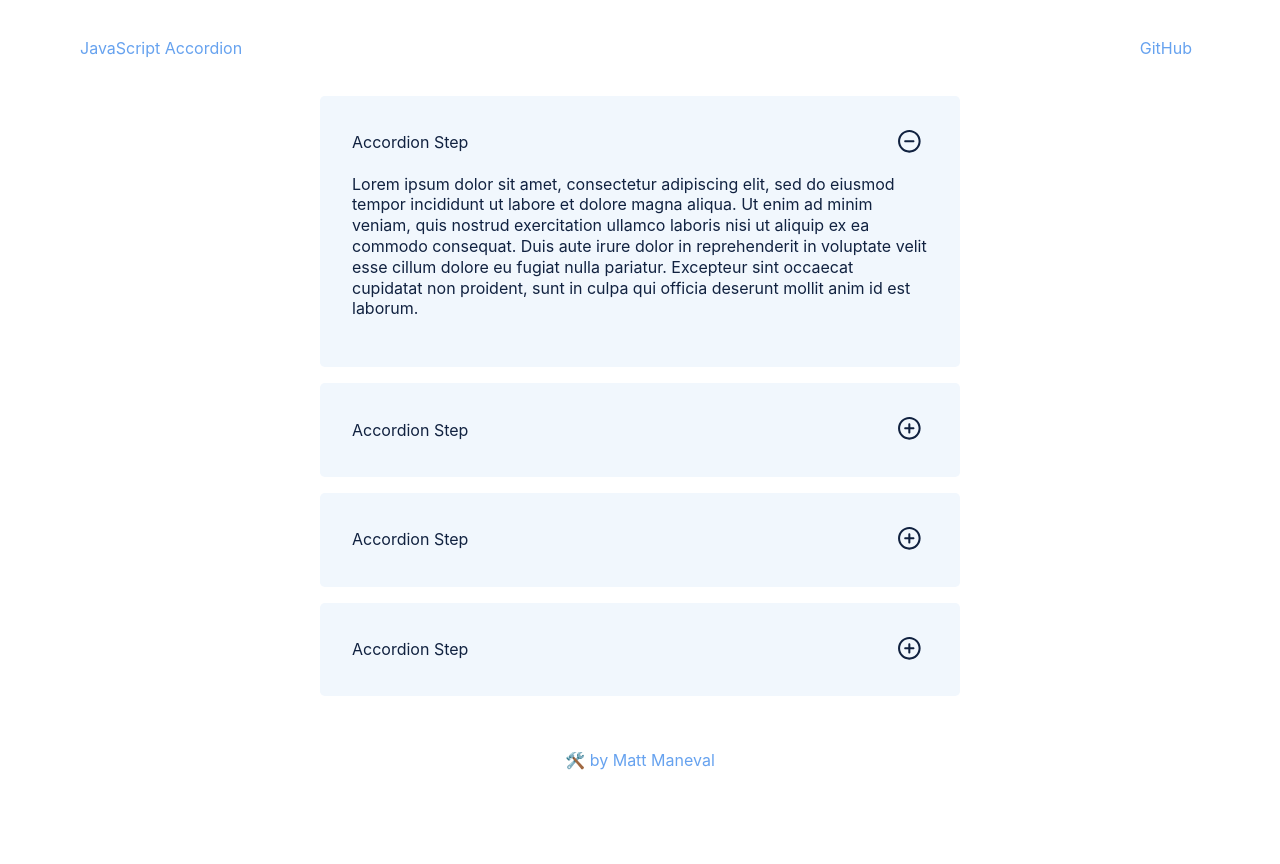
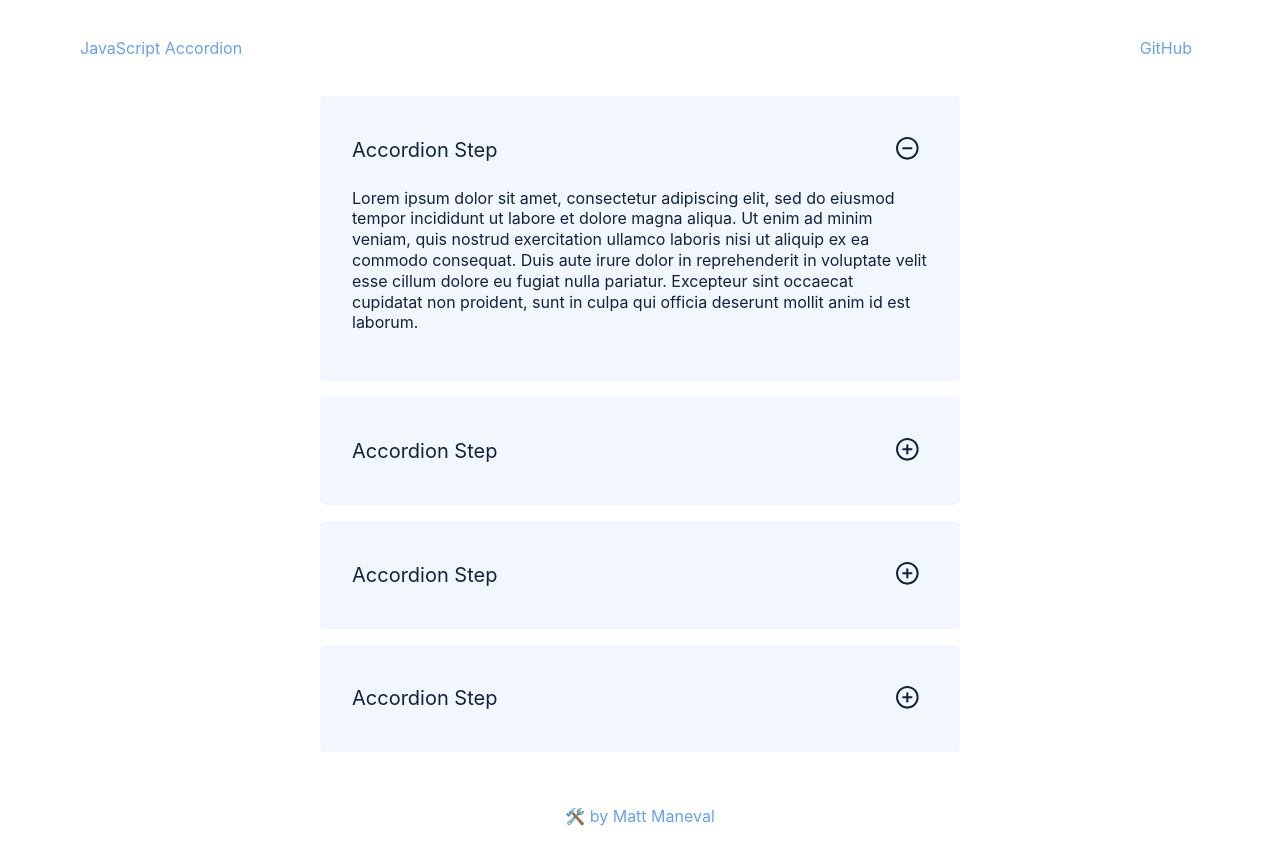
Before and after one commit to mattmaneval/accordion, a website built with Parcel: page src/index.html in a window 1280 px wide. Both pictures are taken after a click on the button 909 px from the left and 142 px from the top of the page. Before the commit the page ends 808 px from the top, so only its background shows below. Built offline with nearby package versions, Linux system fonts and the light colour scheme.

Commit message:
Revise some class names

```diff
--- a/src/index.html
+++ b/src/index.html
@@ -14,59 +14,59 @@
     <main>
       <div class="accordion">
 
-        <div class="accordion-step">
-          <div class="accordion-step-head">
-            <div class="accordion-step-title">Accordion Step</div>
-            <button class="accordion-step-button">
-              <svg xmlns:xlink="http://www.w3.org/1999/xlink" class="open"><use xlink:href="sprite.svg#plus-circle" /></svg>
-              <svg xmlns:xlink="http://www.w3.org/1999/xlink" class="close hidden"><use xlink:href="sprite.svg#minus-circle" /></svg>
+        <div class="accordion-panel">
+          <div class="accordion-panel-head">
+            <div class="accordion-panel-title">Accordion Step</div>
+            <button class="accordion-panel-button">
+              <svg xmlns:xlink="http://www.w3.org/1999/xlink"><use xlink:href="sprite.svg#plus-circle" /></svg>
+              <svg xmlns:xlink="http://www.w3.org/1999/xlink" class="collapsed"><use xlink:href="sprite.svg#minus-circle" /></svg>
             </button>
           </div>
-          <div class="accordion-step-content hidden">
+          <div class="accordion-panel-content collapsed">
             <p>Lorem ipsum dolor sit amet, consectetur adipiscing elit, sed do eiusmod tempor incididunt ut labore et dolore magna aliqua. Ut enim ad minim veniam, quis nostrud exercitation ullamco laboris nisi ut aliquip ex ea commodo consequat. Duis aute irure dolor in reprehenderit in voluptate velit esse cillum dolore eu fugiat nulla pariatur. Excepteur sint occaecat cupidatat non proident, sunt in culpa qui officia deserunt mollit anim id est laborum.</p>
           </div>
-        </div><!-- End accordion-step -->
+        </div><!-- End accordion-panel -->
 
-        <div class="accordion-step">
-          <div class="accordion-step-head">
-            <div class="accordion-step-title">Accordion Step</div>
-            <button class="accordion-step-button">
-              <svg xmlns:xlink="http://www.w3.org/1999/xlink" class="open"><use xlink:href="sprite.svg#plus-circle" /></svg>
-              <svg xmlns:xlink="http://www.w3.org/1999/xlink" class="close hidden"><use xlink:href="sprite.svg#minus-circle" /></svg>
+        <div class="accordion-panel">
+          <div class="accordion-panel-head">
+            <div class="accordion-panel-title">Accordion Step</div>
+            <button class="accordion-panel-button">
+              <svg xmlns:xlink="http://www.w3.org/1999/xlink"><use xlink:href="sprite.svg#plus-circle" /></svg>
+              <svg xmlns:xlink="http://www.w3.org/1999/xlink" class="collapsed"><use xlink:href="sprite.svg#minus-circle" /></svg>
             </button>
           </div>
-          <div class="accordion-step-content hidden">
+          <div class="accordion-panel-content collapsed">
             <p>Lorem ipsum dolor sit amet, consectetur adipiscing elit, sed do eiusmod tempor incididunt ut labore et dolore magna aliqua. Ut enim ad minim veniam, quis nostrud exercitation ullamco laboris nisi ut aliquip ex ea commodo consequat. Duis aute irure dolor in reprehenderit in voluptate velit esse cillum dolore eu fugiat nulla pariatur. Excepteur sint occaecat cupidatat non proident, sunt in culpa qui officia deserunt mollit anim id est laborum.</p>
           </div>
-        </div><!-- End accordion-step -->
+        </div><!-- End accordion-panel -->
 
-        <div class="accordion-step">
-          <div class="accordion-step-head">
-            <div class="accordion-step-title">Accordion Step</div>
-            <button class="accordion-step-button">
-              <svg xmlns:xlink="http://www.w3.org/1999/xlink" class="open"><use xlink:href="sprite.svg#plus-circle" /></svg>
-              <svg xmlns:xlink="http://www.w3.org/1999/xlink" class="close hidden"><use xlink:href="sprite.svg#minus-circle" /></svg>
+        <div class="accordion-panel">
+          <div class="accordion-panel-head">
+            <div class="accordion-panel-title">Accordion Step</div>
+            <button class="accordion-panel-button">
+              <svg xmlns:xlink="http://www.w3.org/1999/xlink"><use xlink:href="sprite.svg#plus-circle" /></svg>
+              <svg xmlns:xlink="http://www.w3.org/1999/xlink" class="collapsed"><use xlink:href="sprite.svg#minus-circle" /></svg>
             </button>
           </div>
-          <div class="accordion-step-content hidden">
+          <div class="accordion-panel-content collapsed">
             <p>Lorem ipsum dolor sit amet, consectetur adipiscing elit, sed do eiusmod tempor incididunt ut labore et dolore magna aliqua. Ut enim ad minim veniam, quis nostrud exercitation ullamco laboris nisi ut aliquip ex ea commodo consequat. Duis aute irure dolor in reprehenderit in voluptate velit esse cillum dolore eu fugiat nulla pariatur. Excepteur sint occaecat cupidatat non proident, sunt in culpa qui officia deserunt mollit anim id est laborum.</p>
           </div>
-        </div><!-- End accordion-step -->
+        </div><!-- End accordion-panel -->
 
-        <div class="accordion-step">
-          <div class="accordion-step-head">
-            <div class="accordion-step-title">Accordion Step</div>
-            <button class="accordion-step-button">
+        <div class="accordion-panel">
+          <div class="accordion-panel-head">
+            <div class="accordion-panel-title">Accordion Step</div>
+            <button class="accordion-panel-button">
               <svg xmlns:xlink="http://www.w3.org/1999/xlink"><use xlink:href="sprite.svg#plus-circle" /></svg>
-              <svg xmlns:xlink="http://www.w3.org/1999/xlink" class="hidden"><use xlink:href="sprite.svg#minus-circle" /></svg>
+              <svg xmlns:xlink="http://www.w3.org/1999/xlink" class="collapsed"><use xlink:href="sprite.svg#minus-circle" /></svg>
             </button>
           </div>
-          <div class="accordion-step-content hidden">
+          <div class="accordion-panel-content collapsed">
             <p>Lorem ipsum dolor sit amet, consectetur adipiscing elit, sed do eiusmod tempor incididunt ut labore et dolore magna aliqua. Ut enim ad minim veniam, quis nostrud exercitation ullamco laboris nisi ut aliquip ex ea commodo consequat. Duis aute irure dolor in reprehenderit in voluptate velit esse cillum dolore eu fugiat nulla pariatur. Excepteur sint occaecat cupidatat non proident, sunt in culpa qui officia deserunt mollit anim id est laborum.</p>
           </div>
-        </div><!-- End accordion-step -->
+        </div><!-- End accordion-panel -->
 
-      </div><!-- End accordion-step -->
+      </div><!-- End accordion-panel -->
 
     </div><!-- End accordion -->
     </main>
--- a/src/scripts.js
+++ b/src/scripts.js
@@ -1,16 +1,25 @@
-const accordionButton = document.querySelectorAll('.accordion-step-button');
-const closeButton = document.querySelector('.accordion-step-button-close');
+const accordionButton = document.querySelectorAll('.accordion-panel-button');
+const closeButton = document.querySelector('.accordion-panel-button-close');
 
 const handleClick = (event) => {
+
+  // Finds panel to expand
   const button = event.currentTarget;
-  const content = button.closest('.accordion-step').querySelector('.accordion-step-content');
+  const content = button.closest('.accordion-panel').querySelector('.accordion-panel-content');
 
-  const icon = button.firstElementChild;
-  const iconMinus = button.lastElementChild;
+  // Finds SVGs
+  const expandIcon = button.firstElementChild;
+  const collapseIcon = button.lastElementChild;
 
-  icon.classList.toggle('hidden');
-  iconMinus.classList.toggle('hidden');
-  content.classList.toggle('hidden');
+  // Swaps circle plus icon / circle minus icon
+  expandIcon.classList.toggle('collapsed');
+  collapseIcon.classList.toggle('collapsed');
+
+  // Expands panel by removing 'collapsed' class
+  content.classList.toggle('collapsed');
 }
 
-accordionButton.forEach(button => button.addEventListener('click', handleClick));
+// Add listener to all buttons
+accordionButton.forEach(button =>
+  button.addEventListener('click', handleClick)
+);
--- a/src/styles/_accordian.scss
+++ b/src/styles/_accordian.scss
@@ -1,13 +1,13 @@
 .accordion {
 
-  &-step {
+  &-panel {
     background-color: $background-alt;
     padding: $space;
     margin-bottom: $half-space;
     border-radius: 0.3em;
-  } // End &-step
+  } // End &-panel
 
-  &-step-head {
+  &-panel-head {
     @include flexible($justify: space-between);
 
     svg {
@@ -19,9 +19,14 @@
         fill: $foreground;
       }
     }
-  } // End &-step-head
+  } // End &-panel-head
+
+  &-panel-title {
+    font-size: 1.25em;
+  }
 
   button {
+    padding: $quarter-space;
     background: none;
     border: none;
     -webkit-appearance: none;
@@ -32,6 +37,6 @@
   }
 } // End .accordian
 
-.hidden {
+.collapsed {
   display: none;
 }
```
Also changed, not shown: README.md.
